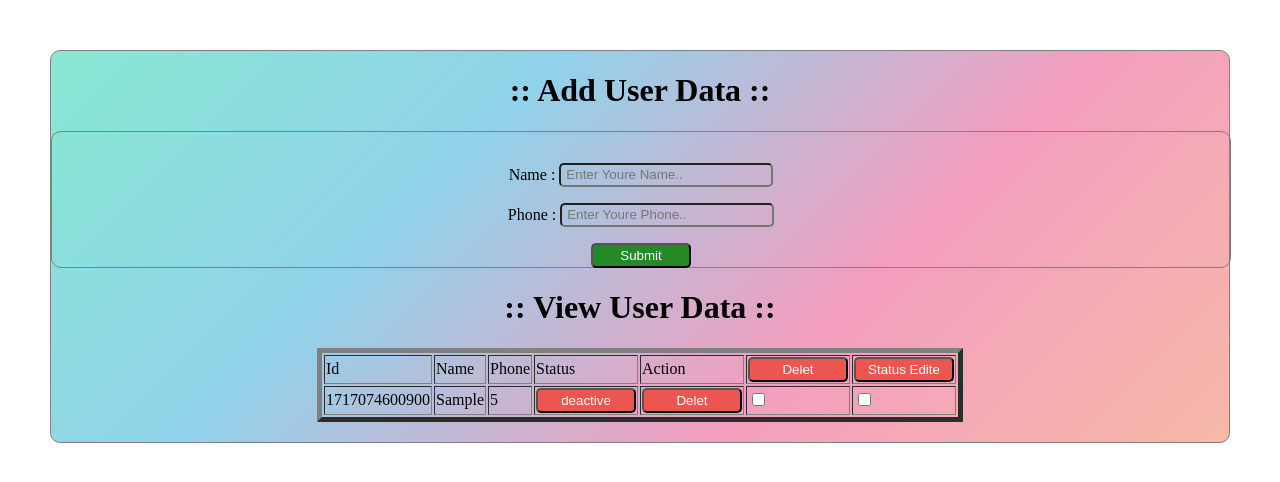
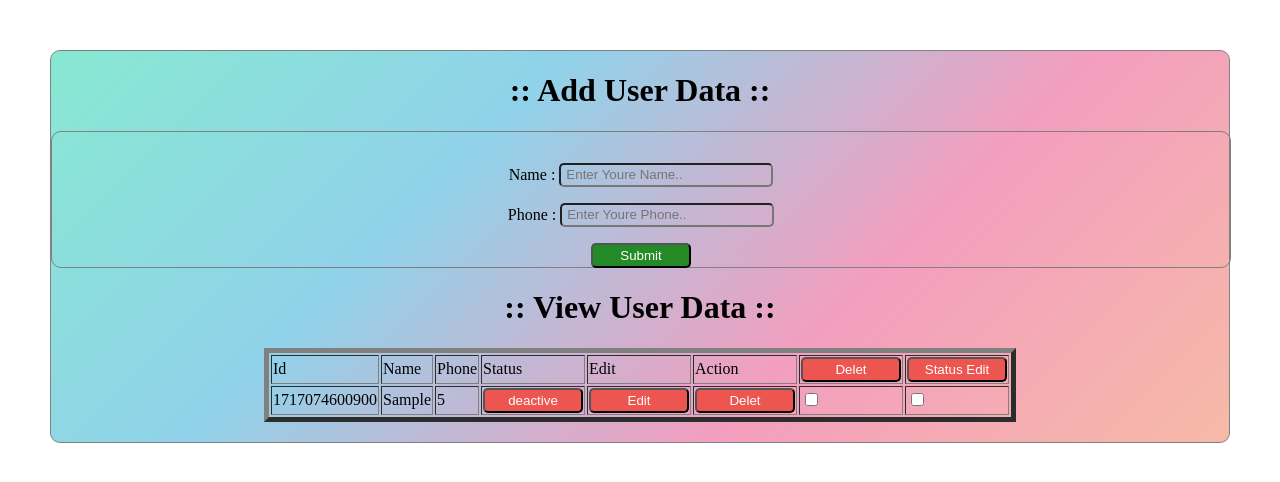
Before and after one commit to YogeshNarola01/React-Crudopration, a React (Vite) app in the folder localstorage/: page / in a window 1280 px wide. Both pictures are taken after typing "Sample", "5" into the empty fields and a click on the input 641 px from the left and 255 px from the top of the page. Shown: the top 482 px of the page. Built offline with nearby package versions, Linux system fonts and the light colour scheme.

Commit message:
Update Crud.jsx

```diff
--- a/localstorage/src/Crud.jsx
+++ b/localstorage/src/Crud.jsx
@@ -8,6 +8,7 @@ const Crud = () => {
     const [record1,setRecord1]=useState(data)
     const [mdelet,setMdelet]=useState([])
     const [mstatus,setMsattus]=useState([])
+    const [editid,setEditid]=useState("")
 
     const handlesubmit=(e)=>{
         e.preventDefault();
@@ -20,9 +21,27 @@ const Crud = () => {
         let obj = {
             id : Date.now(),name,phone,status
         };
-        let newfild = [...record1,obj]
-        localStorage.setItem("users1",JSON.stringify(newfild))
-        setRecord1(newfild)
+
+        if(editid){
+            let all = [...record1]
+            let upd = all.map((val)=>{
+                if(val.id == editid){
+                    return{
+                        ...val,
+                        name : name,
+                        phone : phone
+                    }
+                }
+                return val
+            })
+            setRecord1(upd)
+            localStorage.setItem("users1",JSON.stringify(upd))
+            setEditid("")
+        }else{
+            let newfild = [...record1,obj]
+            localStorage.setItem("users1",JSON.stringify(newfild))
+            setRecord1(newfild)
+        }
         setName("")
         setPhone("")
     }
@@ -47,6 +66,14 @@ const Crud = () => {
             localStorage.setItem("users1",JSON.stringify(upstatus))
             setRecord1(upstatus)
         }
+    }
+
+    const handleEdite = (id) =>{
+        let all = [...record1]
+        let editdata = all.find(val => val.id == id)
+        setEditid(id)
+        setName(editdata.name)
+        setPhone(editdata.phone)
     }
 
     const userDelet =(id)=>{
@@ -112,7 +139,9 @@ const Crud = () => {
         <form onSubmit={handlesubmit} className='form'>
         <p>Name : {""}<input type="text" placeholder='Enter Youre Name..' onChange={(e)=>setName(e.target.value)} value={name}/></p>
         <p>Phone : {""}<input type="number" placeholder='Enter Youre Phone..' onChange={(e)=>setPhone(e.target.value)} value={phone}/></p>
-        <input className='btn' type="submit" />
+        {
+            editid ? <input className='btn' type="submit" /> : <input className='btn' type="submit" />
+        }
         </form>
         <h1>:: View User Data ::</h1>
         <table border={5}>
@@ -122,9 +151,10 @@ const Crud = () => {
                     <td>Name</td>
                     <td>Phone</td>
                     <td>Status</td>
+                    <td>Edit</td>
                     <td>Action</td>
                     <td><button className='mdbtn' onClick={()=>multipleDelet()}>Delet</button></td>
-                    <td><button className='mdbtn' onClick={()=>multipleStatusedite()}>Status Edite</button></td>
+                    <td><button className='mdbtn' onClick={()=>multipleStatusedite()}>Status Edit</button></td>
                 </tr>
             </thead>
             <tbody>
@@ -144,6 +174,7 @@ const Crud = () => {
                                    )
                                 }
                                 </td>
+                                <td><button className='mdbtn' onClick={()=>handleEdite(val.id)}>Edit</button></td>
                                 <td><button className='btn' style={{background:"#ed5650",color:"white",cursor:"pointer"}} onClick={()=>userDelet(val.id)}>Delet</button></td>
                                 <td><input type="checkbox" onChange={(e)=>handleChangedelet(val.id,e.target.checked)}/></td>
                                 <td><input type="checkbox" checked={mstatus.includes(val.id)} onChange={(e)=>handleStatusedite(val.id,e.target.checked)}/></td>
```
